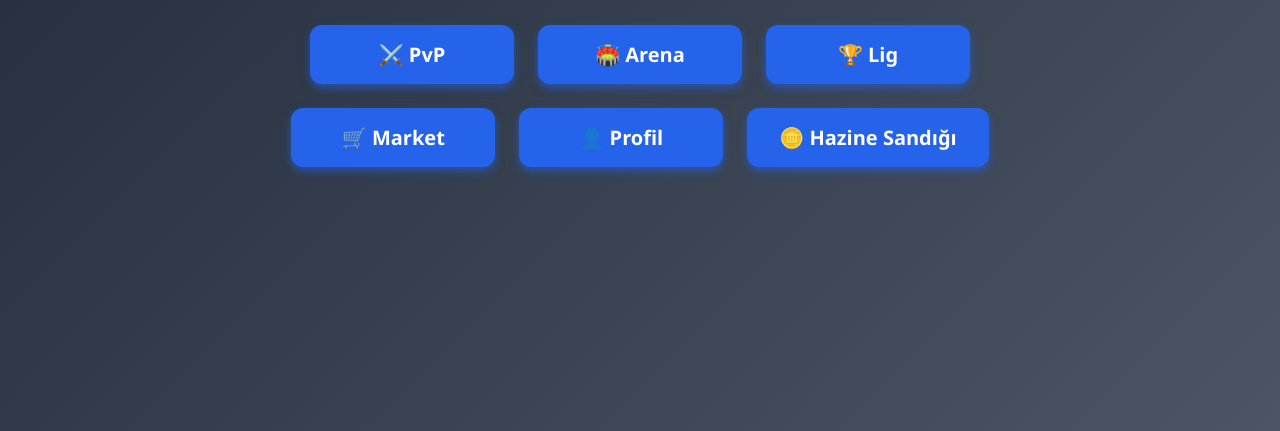
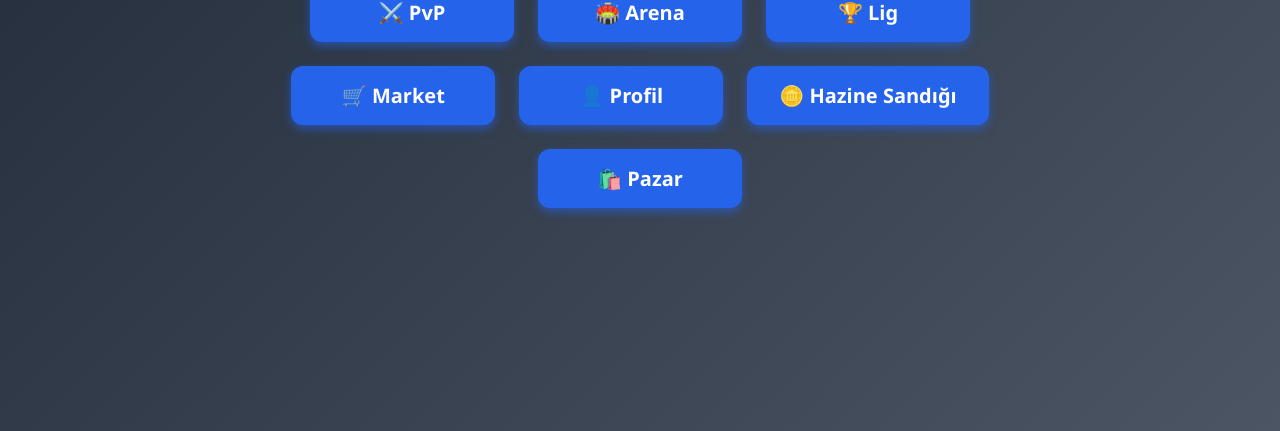
Before and after one commit to Kaissava/webapp, a website: page public/index.html in a window 1280 px wide. Shown: the part 369-800 px from the top of the page. Drawn offline with Linux system fonts and the light colour scheme.

Commit message:
Update index.html

```diff
--- a/public/index.html
+++ b/public/index.html
@@ -67,6 +67,8 @@
     <a href="market.html" class="btn" aria-label="Market">🛒 Market</a>
     <a href="profile.html" class="btn" aria-label="Profil">👤 Profil</a>
     <a href="chest.html" class="btn" aria-label="Chest">🪙 Hazine Sandığı</a>
+    <a href="bazaar.html" class="btn" aria-label="Bazaar">🛍️ Pazar</a>
+
 
   </div>
 
```
